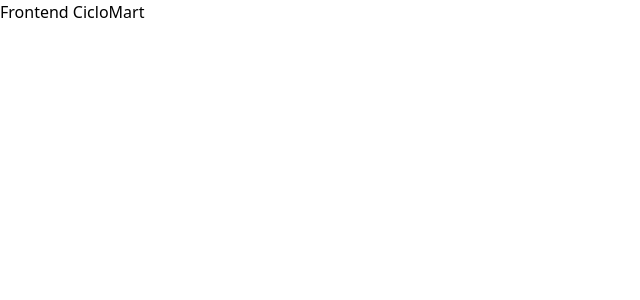
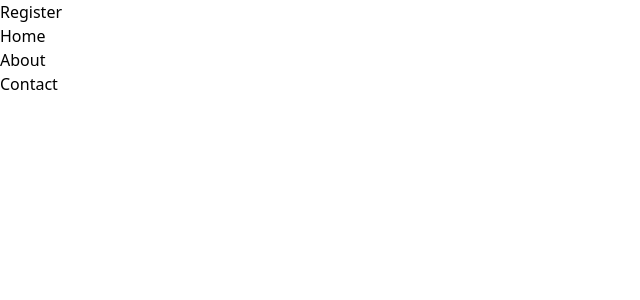
Before and after one commit to w1sec0d/ciclomart_frontend, a React (Vite) app: page / in a window 1280 px wide. Shown: the top 300 px of the page, without its empty margins (0-640 px from the left). Built offline with nearby package versions, Linux system fonts and the light colour scheme.

Commit message:
Add routing and layout structure; update README and Tailwind config

```diff
--- a/src/App.jsx
+++ b/src/App.jsx
@@ -1,5 +1,19 @@
+// Routing
+import { Route, Routes } from 'react-router'
+
+// Pages
+import LandingPage from './pages/Landing'
+import Layout from './components/Layout'
+import Register from './pages/Register'
+
 const App = () => {
-  return <div>Frontend CicloMart</div>
+  return (
+    <Routes>
+      <Route path="/" element={<Layout />}>
+        <Route index element={<Register />} />
+      </Route>
+    </Routes>
+  )
 }
 
 export default App
--- /dev/null
+++ b/src/components/Layout.jsx
@@ -0,0 +1,32 @@
+// General layout structure for the app, each route will be rendered inside <Outlet />
+
+import { Outlet } from 'react-router'
+
+const Layout = () => {
+  return (
+    <div>
+      <header>
+        <h1>Register</h1>
+        <nav>
+          <ul>
+            <li>
+              <a href="/">Home</a>
+            </li>
+            <li>
+              <a href="/about">About</a>
+            </li>
+            <li>
+              <a href="/contact">Contact</a>
+            </li>
+          </ul>
+        </nav>
+      </header>
+      <main>
+        <Outlet />
+      </main>
+      <footer></footer>
+    </div>
+  )
+}
+
+export default Layout
--- a/src/main.jsx
+++ b/src/main.jsx
@@ -2,7 +2,7 @@ import { StrictMode } from 'react'
 import { createRoot } from 'react-dom/client'
 import { BrowserRouter } from 'react-router'
 import App from './App.jsx'
-import 'index.css'
+import './index.css'
 
 createRoot(document.getElementById('root')).render(
   <BrowserRouter>
--- /dev/null
+++ b/src/pages/Landing.jsx
@@ -0,0 +1,5 @@
+const LandingPage = () => {
+  return <div>LandingPage</div>
+}
+
+export default LandingPage
--- /dev/null
+++ b/src/pages/Register.jsx
@@ -0,0 +1,5 @@
+const Register = () => {
+  return <div className="flex flex-col md:flex-row"></div>
+}
+
+export default Register
--- a/tailwind.config.js
+++ b/tailwind.config.js
@@ -2,7 +2,16 @@
 export default {
   content: ['./index.html', './src/**/*.{js,ts,jsx,tsx}'],
   theme: {
-    extend: {},
+    extend: {
+      colors: {
+        primary: '#4F86C5',
+        secondary: '#A2C634',
+        tertiary: '#F28A19',
+        black: '#000000',
+        gray: '#212121',
+        white: '#FBFBFB',
+      },
+    },
   },
   plugins: [],
 }
```
Also changed, not shown: 1 other file (tests, documents, lock files or other folders).
